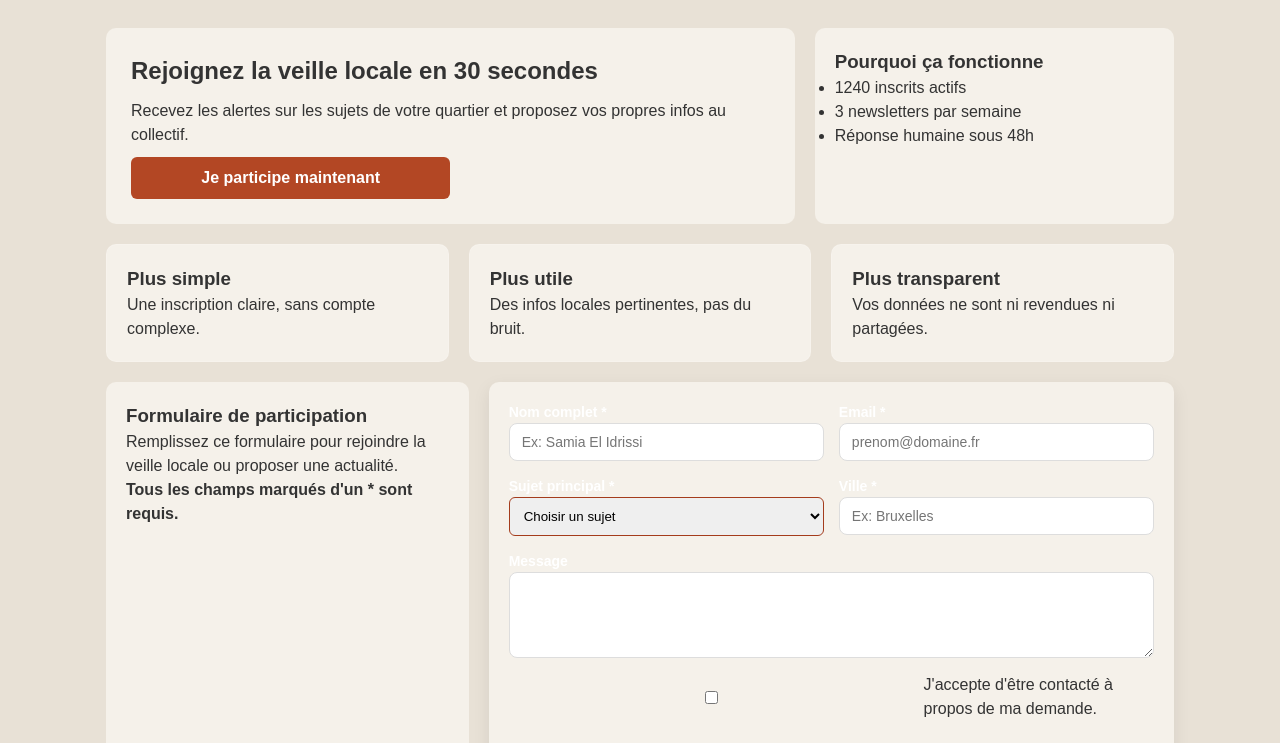
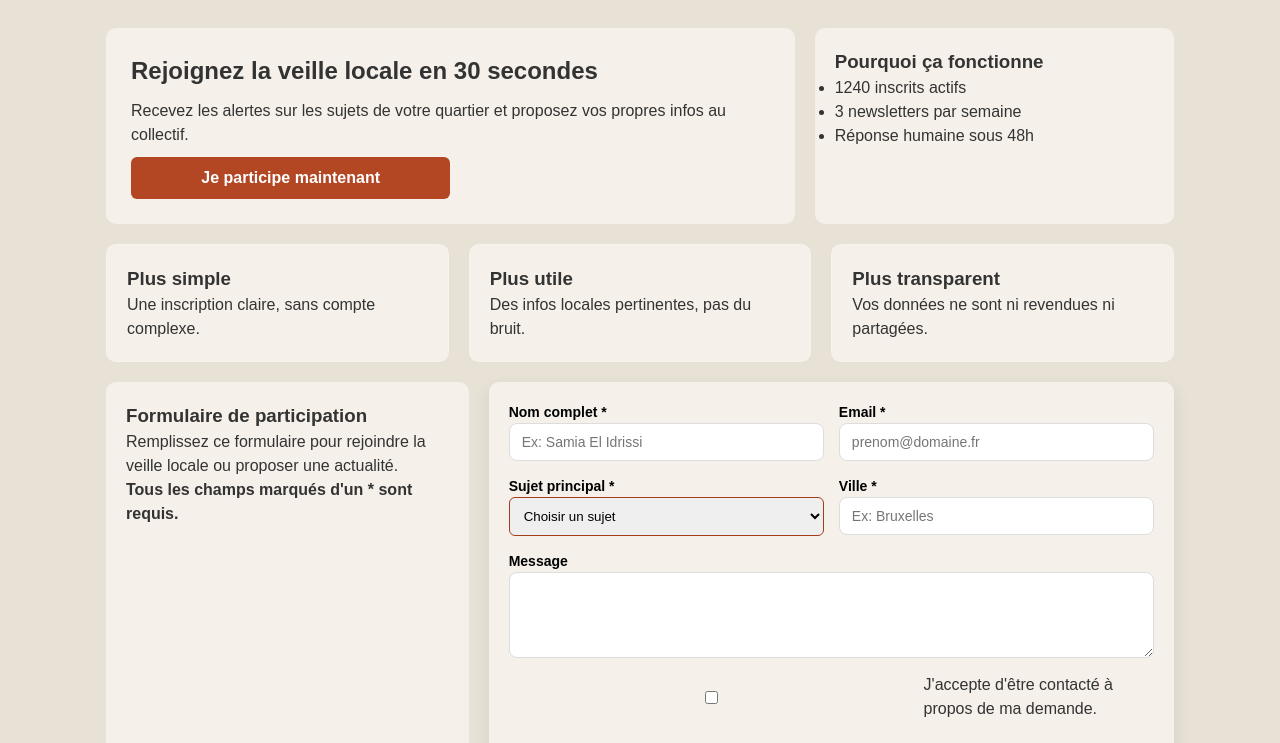
Before and after one commit to Satoruhali/starter-4-prj-jeudi-vendredi, a website: page inscription.html in a window 1280 px wide. Shown: the part 57-800 px from the top of the page. Drawn offline with Linux system fonts and the light colour scheme.

Commit message:
seven comit on "change color to contact form label"

```diff
--- a/inscription.html
+++ b/inscription.html
@@ -121,6 +121,10 @@ body {
   flex-direction: column;
 }
 
+.contact-form label {
+    color: #000;
+}
+
 input, textarea, select {
   padding: 10px;
   border-radius: 6px;
@@ -186,11 +190,6 @@ input, textarea, select {
   }
 
 }
-
-
-
-
-
 
 
 </style>
```
